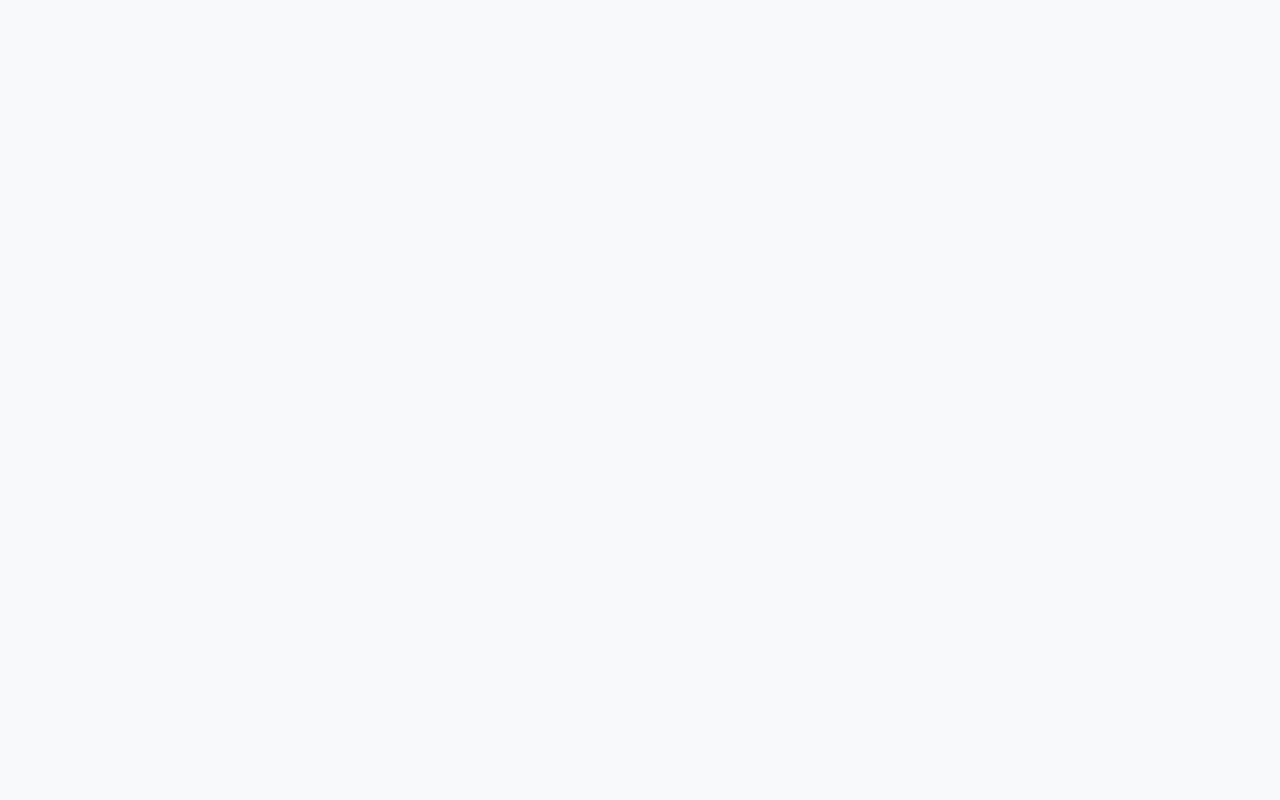
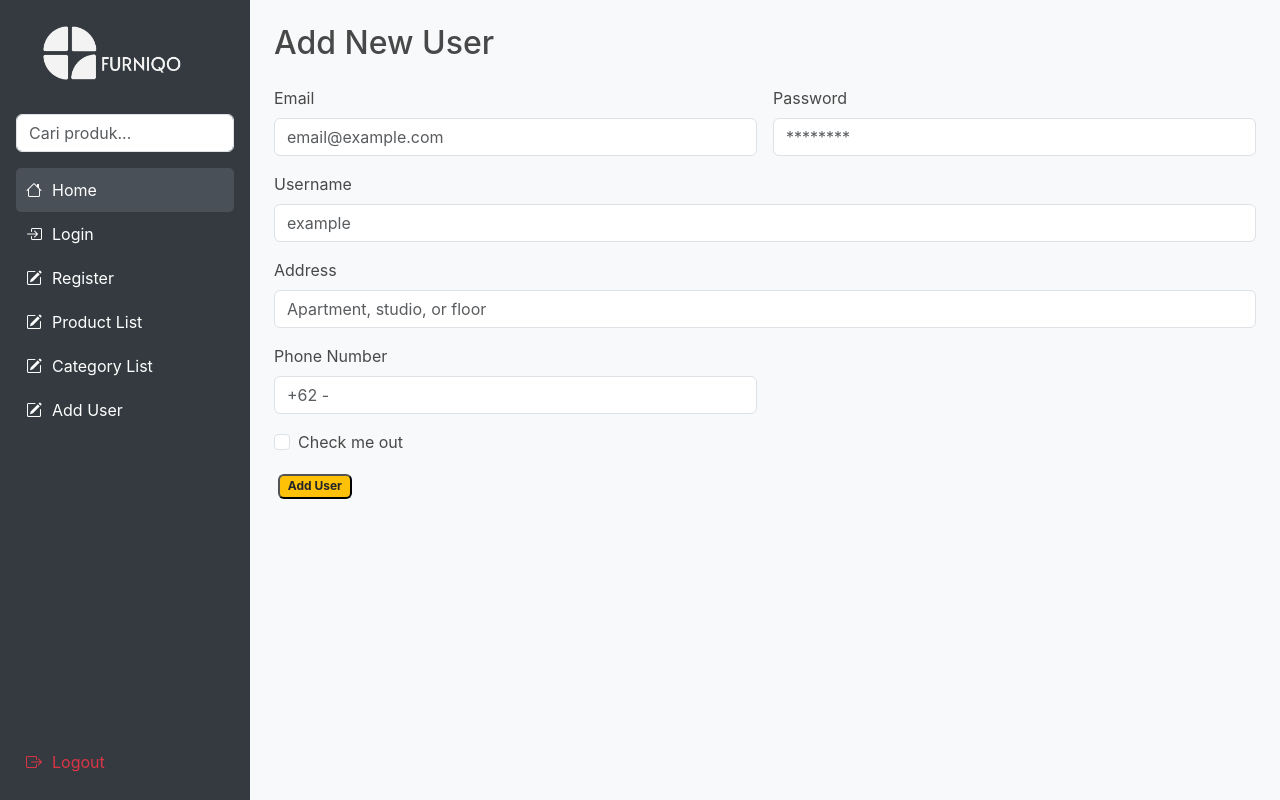
Before and after one commit to muhfayizsyamsuddin/Furniqo-App-Client, a React (Vite) app in the folder react-intro-furniqo/: page /add-user in a window 1280 px wide. Before the commit this address had no page. Built offline with nearby package versions, Linux system fonts and the light colour scheme.

Commit message:
feat: fetch data from external system

```diff
--- a/react-intro-furniqo/index.html
+++ b/react-intro-furniqo/index.html
@@ -2,7 +2,12 @@
 <html lang="en">
   <head>
     <meta charset="UTF-8" />
-    <link rel="icon" type="image/svg+xml" href="/vite.svg" />
+    <!-- <link rel="icon" type="image/svg+xml" href="/vite.svg" /> -->
+    <link
+      rel="icon"
+      type="image/svg+xml"
+      href="/furniqo-high-resolution-logo-transparent.png"
+    />
     <meta name="viewport" content="width=device-width, initial-scale=1.0" />
     <title>Furniqo</title>
     <link
--- a/react-intro-furniqo/package.json
+++ b/react-intro-furniqo/package.json
@@ -10,6 +10,7 @@
     "preview": "vite preview"
   },
   "dependencies": {
+    "axios": "^1.10.0",
     "react": "^19.1.0",
     "react-dom": "^19.1.0",
     "react-router": "^7.6.3"
--- a/react-intro-furniqo/src/App.jsx
+++ b/react-intro-furniqo/src/App.jsx
@@ -3,6 +3,7 @@ import HomePage from "./pages/home";
 import Login from "./pages/login";
 import ListCategory from "./pages/list-category";
 import ListProduct from "./pages/list-product";
+import AddUser from "./pages/add-user";
 import { BrowserRouter, Route, Routes } from "react-router";
 
 function App() {
@@ -16,6 +17,7 @@ function App() {
         <Route path="/register" />
         <Route path="/categories" element={<ListCategory />} />
         <Route path="/products" element={<ListProduct />} />
+        <Route path="/add-user" element={<AddUser />} />
       </Routes>
     </BrowserRouter>
   );
--- a/react-intro-furniqo/src/components/product-card.jsx
+++ b/react-intro-furniqo/src/components/product-card.jsx
@@ -1,19 +1,21 @@
-function ProductCard({ name, price, image, category }) {
+function ProductCard({ name, price, imageUrl, category }) {
   return (
     <>
       {/* MAIN CONTENT */}
       <a href="detail.html" className="text-decoration-none text-dark">
         <div className="card h-100">
           <img
-            src={image}
+            src={imageUrl}
             className="img-fluid product-image shadow-sm"
             alt="Produk"
             style={{ objectFit: "cover" }}
           />
           <div className="card-body">
             <h5 className="card-title">{name}</h5>
-            <p className="text-muted mb-1">{price}</p>
-            <span className="badge bg-secondary">{category}</span>
+            <p className="text-muted mb-1">
+              Rp {price.toLocaleString("id-ID")}
+            </p>
+            <span className="badge bg-secondary">{category.name}</span>
           </div>
         </div>
       </a>
--- a/react-intro-furniqo/src/components/sidebar.jsx
+++ b/react-intro-furniqo/src/components/sidebar.jsx
@@ -1,5 +1,6 @@
 // import logo from ''
 import React from "react";
+import { Link } from "react-router";
 
 function Sidebar() {
   return (
@@ -18,28 +19,28 @@ function Sidebar() {
           placeholder="Cari produk..."
         />
         {/* Navigation */}
-        <a href="index.html" className="active">
+        <Link to="/pub/products" className="active">
           <i className="bi bi-house" /> Home
-        </a>
-        <a href="login.html">
+        </Link>
+        <Link to="/login">
           <i className="bi bi-box-arrow-in-right" /> Login
-        </a>
-        <a href="register.html">
+        </Link>
+        <Link to="register.html">
           <i className="bi bi-pencil-square" /> Register
-        </a>
-        <a href="list-product.html">
+        </Link>
+        <Link to="/products">
           <i className="bi bi-pencil-square" /> Product List
-        </a>
-        <a href="list-category.html">
+        </Link>
+        <Link to="/categories">
           <i className="bi bi-pencil-square" /> Category List
-        </a>
-        <a href="add-user.html">
+        </Link>
+        <Link to="/add-user">
           <i className="bi bi-pencil-square" /> Add User
-        </a>
+        </Link>
         <div className="mt-auto text-center">
-          <a href="register.html" className="text-danger">
+          <Link to="/login" className="text-danger">
             <i className="bi bi-box-arrow-right" /> Logout
-          </a>
+          </Link>
         </div>
       </div>
     </>
--- /dev/null
+++ b/react-intro-furniqo/src/pages/add-user.jsx
@@ -0,0 +1,101 @@
+import Sidebar from "../components/sidebar";
+
+export default function AddUser() {
+  return (
+    <div className="d-flex">
+      <Sidebar />
+      {/* table */}
+      <div className="main-content flex-grow-1 p-4">
+        <h2 className="mb-4">Add New User</h2>
+        <form className="row g-3" id="form-add-user">
+          <div className="col-md-6">
+            <label htmlFor="inputEmail4" className="form-label">
+              Email
+            </label>
+            <input
+              type="email"
+              className="form-control"
+              id="inputEmail4"
+              name="email"
+              autoComplete="email"
+              placeholder="email@example.com"
+              required=""
+            />
+          </div>
+          <div className="col-md-6">
+            <label htmlFor="inputPassword4" className="form-label">
+              Password
+            </label>
+            <input
+              type="password"
+              className="form-control"
+              id="inputPassword4"
+              name="password"
+              autoComplete="new-password"
+              placeholder="********"
+              required=""
+            />
+          </div>
+          <div className="col-12">
+            <label htmlFor="inputAddress" className="form-label">
+              Username
+            </label>
+            <input
+              type="text"
+              className="form-control"
+              id="inputUsername"
+              name="username"
+              autoComplete="username"
+              placeholder="example"
+              required=""
+            />
+          </div>
+          <div className="col-12">
+            <label htmlFor="inputAddress2" className="form-label">
+              Address
+            </label>
+            <input
+              type="text"
+              className="form-control"
+              id="inputAddress"
+              name="address"
+              autoComplete="address"
+              placeholder="Apartment, studio, or floor"
+            />
+          </div>
+          <div className="col-md-6">
+            <label htmlFor="inputPhone" className="form-label">
+              Phone Number
+            </label>
+            <input
+              type="tel"
+              className="form-control"
+              id="inputPhone"
+              name="phoneNumber"
+              autoComplete="tel"
+              placeholder="+62 -"
+              required=""
+            />
+          </div>
+          <div className="col-12">
+            <div className="form-check">
+              <input
+                className="form-check-input"
+                type="checkbox"
+                id="gridCheck"
+              />
+              <label className="form-check-label" htmlFor="gridCheck">
+                Check me out
+              </label>
+            </div>
+          </div>
+          <div className="col-12">
+            <button type="submit" className="badge bg-warning text-dark ms-1">
+              Add User
+            </button>
+          </div>
+        </form>
+      </div>
+    </div>
+  );
+}
--- a/react-intro-furniqo/src/pages/home.jsx
+++ b/react-intro-furniqo/src/pages/home.jsx
@@ -1,41 +1,53 @@
-import React from "react";
+import React, { useEffect } from "react";
 import Sidebar from "../components/sidebar";
 import ProductCard from "../components/product-card";
 import Pagination from "../components/pagination";
 import Footer from "../components/footer";
 import { useState } from "react";
+import axios from "axios";
 
 export default function HomePage() {
-  const product = [
-    {
-      name: "Office Desk",
-      price: "Rp 2.500.000",
-      category: "Office Furniture",
-      image:
-        "https://d2xjmi1k71iy2m.cloudfront.net/dairyfarm/id/images/220/1022010_PE832396_S5.webp",
-    },
-    {
-      name: "Office Desk",
-      price: "Rp 2.500.000",
-      category: "Bedroom",
-      image:
-        "https://d2xjmi1k71iy2m.cloudfront.net/dairyfarm/id/images/220/1022010_PE832396_S5.webp",
-    },
-  ];
+  const [products, setProducts] = useState([]);
+
+  useEffect(() => {
+    async function fetchData() {
+      try {
+        const response = await axios.get(
+          "https://p2.khanz1.dev/apis/pub/products/products"
+        );
+        console.log("🚀 ~ useEffect ~ response:", response.data.data);
+        setProducts(response.data.data);
+      } catch (err) {
+        console.log("🚀 ~ fetchData ~ err:", err);
+      }
+    }
+    fetchData();
+  }, []);
   const categories = ["All", "Office Furniture", "Living Room", "Bedroom"];
-  const [selectedCategory, setSelectedCategory] = useState("All");
 
-  const filteredProduct = product.filter((item) =>
-    selectedCategory === "All" ? true : item.category === selectedCategory
-  );
+  //   const [sortProducts, setSortProducts] = useState("");
 
-  const listProduct = filteredProduct.map((item, i) => (
+  //   const [selectedCategory, setSelectedCategory] = useState("All");
+
+  //   const filteredProduct = products
+  //     .filter((item) =>
+  //       selectedCategory === "All" ? true : item.category === selectedCategory
+  //     )
+  //     .sort((a, b) => {
+  //       return sortProducts === "price-asc"
+  //         ? new Date(b.createdAt) - new Date(a.createdAt)
+  //         : sortProducts === "price-desc"
+  //         ? new Date(a.createdAt) - new Date(b.createdAt)
+  //         : 0;
+  //     });
+
+  const listProduct = products.map((item, i) => (
     <div className="col-md-3 mb-3" key={i}>
       <ProductCard
         name={item.name}
         price={item.price}
         category={item.category}
-        image={item.image}
+        imageUrl={item.imgUrl}
       />
     </div>
   ));
@@ -43,10 +55,8 @@ export default function HomePage() {
   const listFilterCategory = categories.map((category, i) => (
     <li key={i}>
       <button
-        className={`dropdown-item ${
-          selectedCategory === category ? "active" : ""
-        }`}
-        onClick={() => setSelectedCategory(category)}
+        className={`dropdown-item`}
+        // onClick={() => setSelectedCategory(category)}
       >
         {category}
       </button>
@@ -76,7 +86,10 @@ export default function HomePage() {
 
         <div className="row mb-3">
           <div className="col-md-6">
-            <select className="form-select">
+            <select
+              className="form-select"
+              //   onChange={(e) => setSortProducts(e.target.value)}
+            >
               <option value="">Pilih berdasarkan</option>
               <option value="price-asc">Produk Terbaru</option>
               <option value="price-desc">Produk Terlama</option>
```
Also changed, not shown: 1 other file (tests, documents, lock files or other folders).
